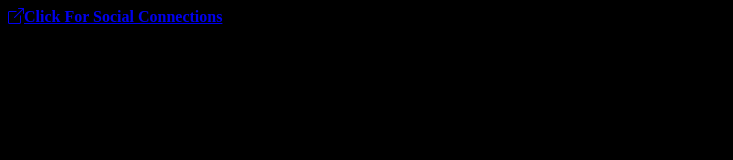
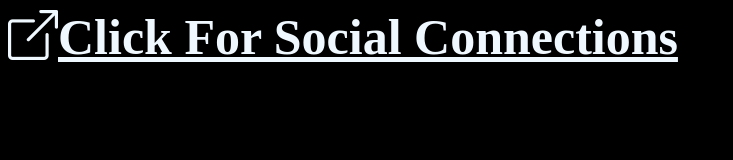
Before and after one commit to ayanarshad/aadarkcode, a plain HTML site: page index.html in a window 1280 px wide. Shown: the whole page, without its empty margins (0-733 px from the left). Drawn offline with nearby package versions, Linux system fonts and the light colour scheme.

Commit message:
css edit

```diff
--- a/style.css
+++ b/style.css
@@ -1,3 +1,7 @@
 body{
     background-color: black;
 }
+a{
+    color: aliceblue;
+    font-size: 50px;
+}
```
